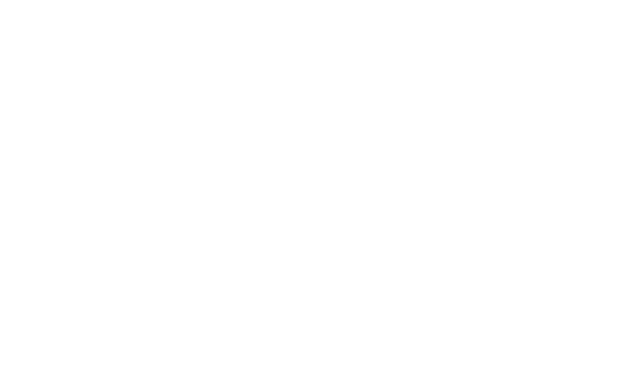
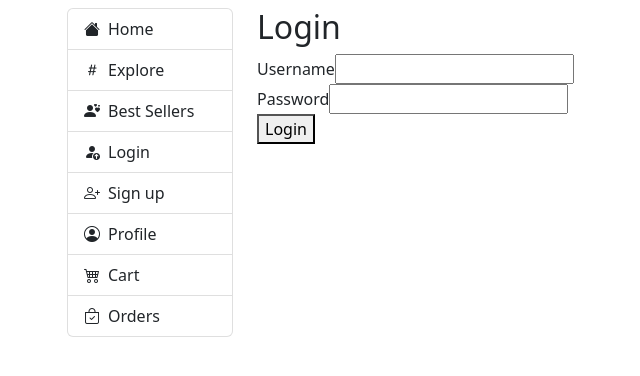
Before and after one commit to yanzhenl/5610-team-project, a React (Create React App) app: page /login in a window 1280 px wide. Before the commit this address had no page. Shown: the top 376 px of the page, without its empty margins (15-655 px from the left). Built offline with nearby package versions, Linux system fonts and the light colour scheme.

Commit message:
connect nav-bar with links

```diff
--- a/src/App.js
+++ b/src/App.js
@@ -7,6 +7,8 @@ import {Provider} from "react-redux";
 import productReducer from "./product/product-reducer";
 import FarmersHomeComponent from "./farmers-home";
 import HomePage from "./home";
+import Login from "./login";
+import SignUp from "./sign-up";
 import ProductDetail from "./product/product-detail";
 import PastReducer from "./order-history/past-reducer";
 import PastOrderList from "./order-history/past-order-list";
@@ -15,6 +17,8 @@ import OrderDetail from "./order-history/order-detail-list";
 import Cart from "./cart/cart-reducer"
 import CartList from "./cart/cart-list"
 import EditProductDetail from "./product/edit-product-detail";
+import NavigationSidebar from "./navigation-sidebar";
+import React from "react";
 
 const store = configureStore(
     {
@@ -32,8 +36,16 @@ function App() {
       <Provider store={store}>
           <BrowserRouter>
               <div className="container">
+                  <div className="row mt-2">
+                      <div className="col-2 col-md-2 col-lg-1 col-xl-2">
+                          <NavigationSidebar/>
+                      </div>
+                      <div className="col-10 col-md-10 col-lg-11 col-xl-10"
+                           style={{"position": "relative"}}>
                           <Routes>
-                <Route path="/" element={<HomePage/>}/>
+                              <Route path="/home" element={<HomePage/>}/>
+                              <Route path="/login" element={<Login/>}/>
+                              <Route path="/signup" element={<SignUp/>}/>
                               <Route path="/profile/*" element={<ProfileComponent/>} />
                               <Route path="/farmers-home" element={<FarmersHomeComponent/>}/>
                               <Route path="/farmers-home/product-detail" element={<ProductDetail/>}/>
@@ -43,6 +55,8 @@ function App() {
                               <Route path="/cart-list" element={<CartList/>}/>
                           </Routes>
                       </div>
+                  </div>
+              </div>
           </BrowserRouter>
       </Provider>
   );
--- a/src/home/home-page/index.js
+++ b/src/home/home-page/index.js
@@ -26,7 +26,7 @@ const HomePage = () => {
             </div>
 
 
-            <ProduceList/>
+
         </>
     );
 };
--- a/src/home/index.js
+++ b/src/home/index.js
@@ -1,23 +1,14 @@
 import React from "react";
-import NavigationSidebar from "./navigation-sidebar";
-import {Routes, Route} from "react-router";
-import { configureStore } from '@reduxjs/toolkit';
-import {Provider} from "react-redux";
 import HomePage from "./home-page";
+import ProduceList from "./produce-list";
 
 
 function Home() {
     return (
-
-            <div className="row mt-2">
-                <div className="col-2 col-md-2 col-lg-1 col-xl-2">
-                    <NavigationSidebar/>
-                </div>
-                <div className="col-10 col-md-10 col-lg-11 col-xl-10"
-                     style={{"position": "relative"}}>
-                    <HomePage/>
-                </div>
-            </div>
+        <div>
+            <HomePage/>
+            <ProduceList/>
+        </div>
     );
 }
 
--- /dev/null
+++ b/src/login/index.js
@@ -0,0 +1,26 @@
+import React from "react";
+
+function Login() {
+    return (
+        <div className="login">
+            <div className="login-container">
+                <h2>Login</h2>
+                <form>
+                    <div className="form-group">
+                        <label htmlFor="username">Username</label>
+                        <input type="email" id="email"/>
+                    </div>
+                    <div className="form-group">
+                        <label htmlFor="password">Password</label>
+                        <input type="password" id="password"/>
+                    </div>
+                    <button type="submit">Login</button>
+                </form>
+            </div>
+
+
+        </div>
+    );
+}
+
+export default Login;
--- a/src/home/navigation-sidebar/index.js
+++ b/src/navigation-sidebar/index.js
@@ -1,7 +1,8 @@
 import React from "react";
 import {Link} from "react-router-dom";
 import {useLocation} from "react-router";
-import "../index.css";
+import "../home/index.css";
+
 
 
 const NavigationSidebar = () => {
@@ -12,7 +13,7 @@ const NavigationSidebar = () => {
     return (
         <div className="wd-sticky-sidebar">
             <div className="list-group">
-                <Link to="/" className={`list-group-item list-group-item-action
+                <Link to="/home" className={`list-group-item list-group-item-action
                     ${active === 'home'?'active':''}`}>
                     <i className="bi bi-house-fill float-start"></i>
                     <span className="d-none d-xl-block float-start ms-2">Home</span>
@@ -27,31 +28,31 @@ const NavigationSidebar = () => {
                     <i className="bi bi-person-hearts float-start"></i>
                     <span className="d-none d-xl-block float-start ms-2">Best Sellers</span>
                 </Link>
-                <a className={`list-group-item list-group-item-action
+                <Link to="/login" className={`list-group-item list-group-item-action
                     ${active === 'login'?'active':''}`}>
                     <i className="bi bi-person-fill-up float-start"></i>
                     <span className="d-none d-xl-block float-start ms-2">Login</span>
-                </a>
-                <a className={`list-group-item list-group-item-action
+                </Link>
+                <Link to="signup" className={`list-group-item list-group-item-action
                     ${active === 'sign up'?'active':''}`}>
                     <i className="bi bi-person-plus float-start"></i>
                     <span className="d-none d-xl-block float-start ms-2">Sign up</span>
-                </a>
-                <Link to="/" className={`list-group-item list-group-item-action
+                </Link>
+                <Link to="/profile" className={`list-group-item list-group-item-action
                     ${active === 'profile'?'active':''}`}>
                     <i className="bi bi-person-circle float-start"></i>
                     <span className="d-none d-xl-block float-start ms-2">Profile</span>
                 </Link>
-                <a className={`list-group-item list-group-item-action
+                <Link to="/cart-list" className={`list-group-item list-group-item-action
                     ${active === 'cart'?'active':''}`}>
                     <i className="bi bi-cart4 float-start"></i>
                     <span className="d-none d-xl-block float-start ms-2">Cart</span>
-                </a>
-                <a className={`list-group-item list-group-item-action
+                </Link>
+                <Link to="/order-history" className={`list-group-item list-group-item-action
                     ${active === 'orders'?'active':''}`}>
                     <i className="bi bi-bag-check float-start"></i>
                     <span className="d-none d-xl-block float-start ms-2">Orders</span>
-                </a>
+                </Link>
             </div>
         </div>
     );
--- /dev/null
+++ b/src/sign-up/index.js
@@ -0,0 +1,11 @@
+import React from "react";
+
+function SignUp() {
+    return (
+        <div>
+            <h1>Sign Up</h1>
+        </div>
+    );
+}
+
+export default SignUp;
```
Lines whose indentation alone changed are shown as unchanged.
